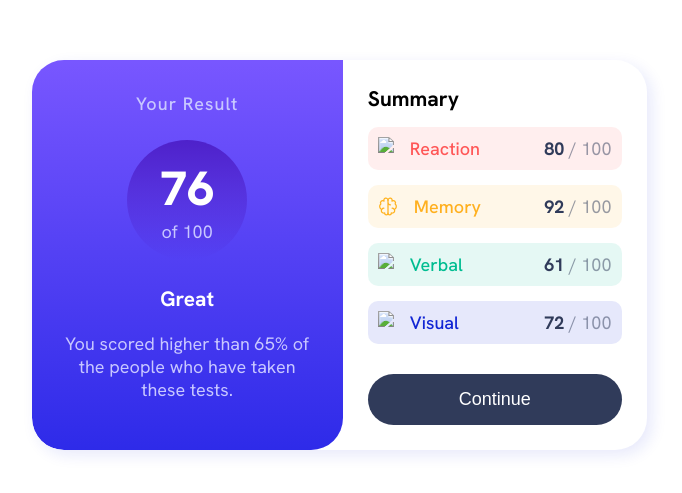
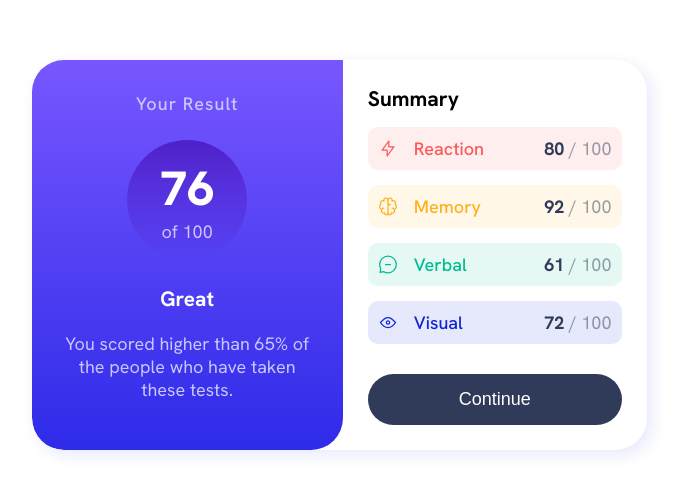
Before and after one commit to RgBunn/FEM-results-summary-component, a plain HTML site: page index.html in a window 1280 px wide. Shown: the part 145-638 px from the top of the page, without its empty margins (301-983 px from the left). Drawn offline with Linux system fonts and the light colour scheme; the site is published under a folder, as on GitHub Pages, so addresses that start at the root find nothing.

Commit message:
Update index.html

```diff
--- a/index.html
+++ b/index.html
@@ -31,7 +31,7 @@
           <h3>Summary</h3>
           <div class="summary-details reaction">
             <div class="category">
-              <img src="/assets/images/icon-reaction.svg" aria-hidden="true" />
+              <img src="assets/images/icon-reaction.svg" aria-hidden="true" />
               <p>Reaction</p>
             </div>
             <div class="score">
@@ -51,7 +51,7 @@
           </div>
           <div class="summary-details verbal">
             <div class="category">
-              <img src="/assets/images/icon-verbal.svg" aria-hidden="true" />
+              <img src="assets/images/icon-verbal.svg" aria-hidden="true" />
               <p>Verbal</p>
             </div>
             <div class="score">
@@ -61,7 +61,7 @@
           </div>
           <div class="summary-details visual">
             <div class="category">
-              <img src="/assets/images/icon-visual.svg" aria-hidden="true" />
+              <img src="assets/images/icon-visual.svg" aria-hidden="true" />
               <p>Visual</p>
             </div>
             <div class="score">
```
